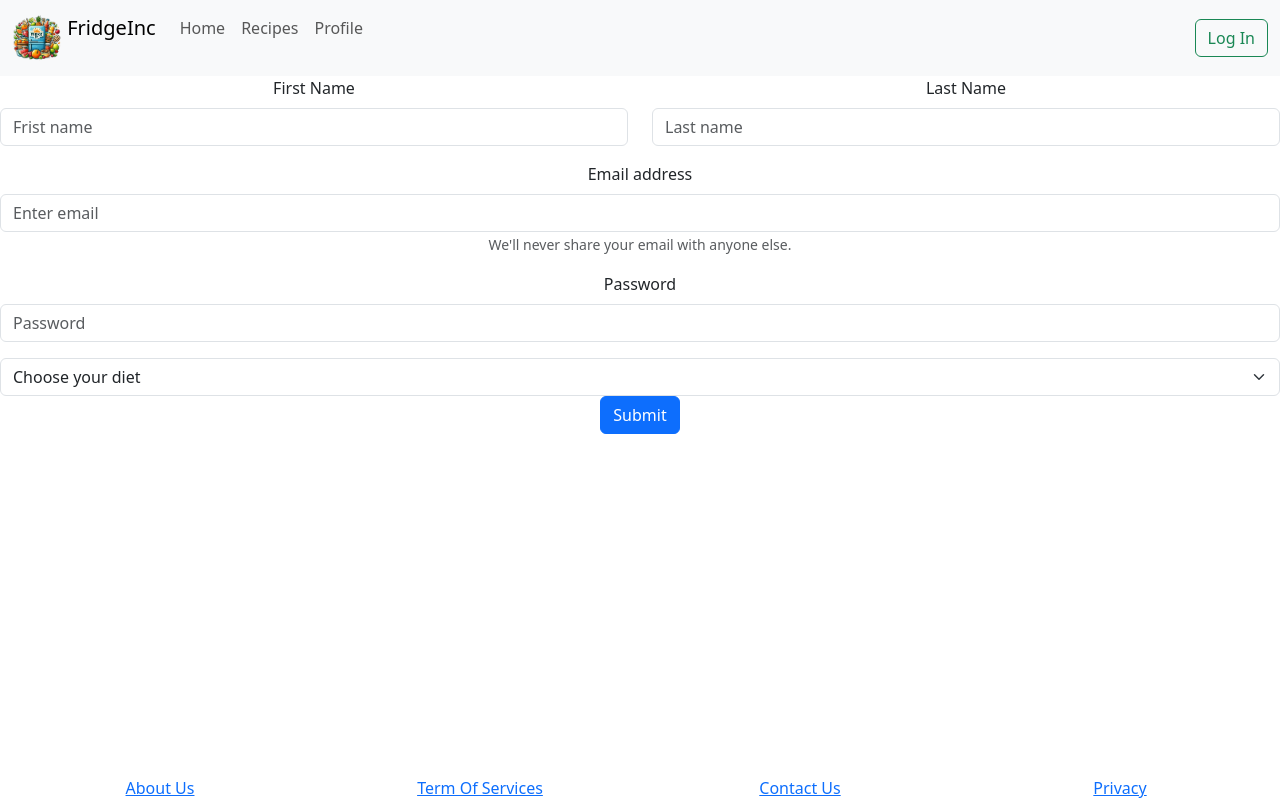
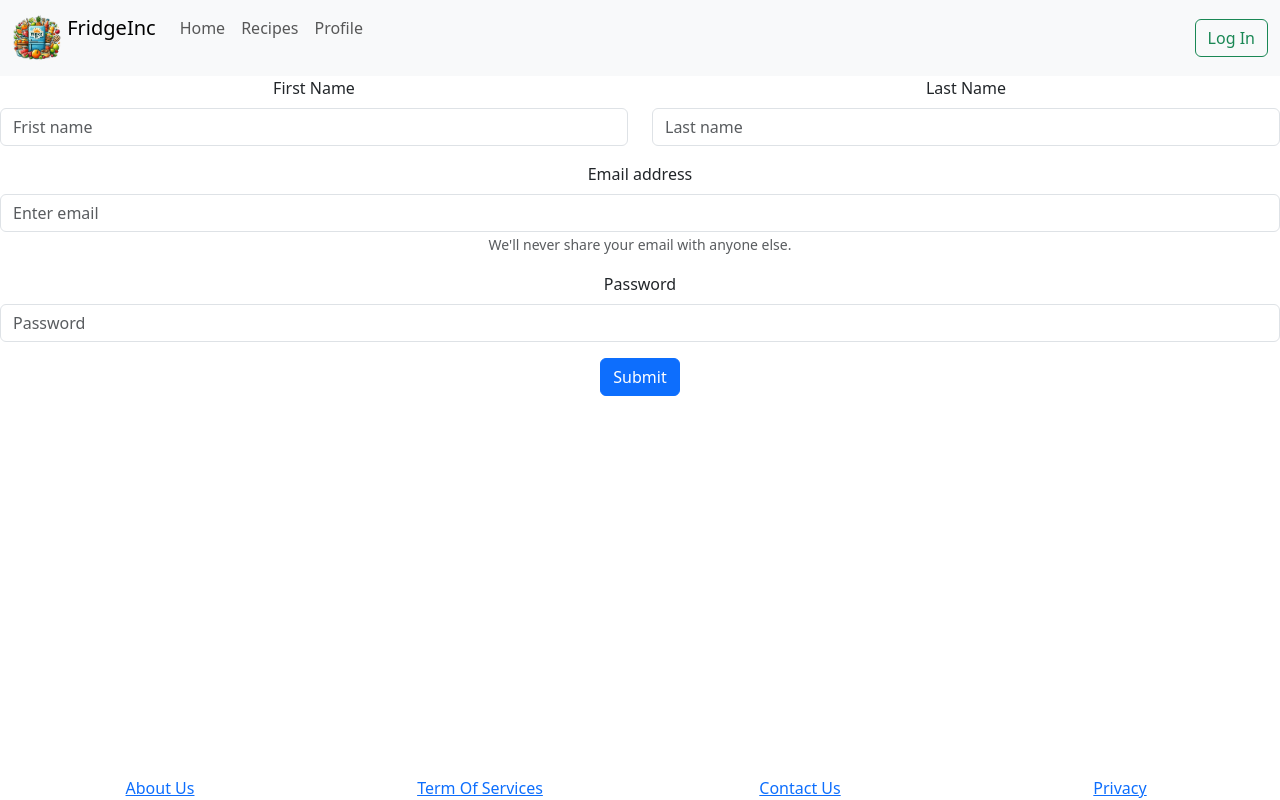
Before and after one commit to shibcreate/FridgeInc, a React (Vite) app in the folder client/: page /register in a window 1280 px wide. Built offline with nearby package versions, Linux system fonts and the light colour scheme.

Commit message:
updated register

```diff
--- a/client/package.json
+++ b/client/package.json
@@ -8,6 +8,7 @@
     "@testing-library/react": "^13.4.0",
     "@testing-library/user-event": "^13.5.0",
     "@vitejs/plugin-react": "^4.2.1",
+    "axios": "^1.6.8",
     "bootstrap": "^5.3.3",
     "react": "^18.2.0",
     "react-bootstrap": "^2.10.1",
--- a/client/src/App.jsx
+++ b/client/src/App.jsx
@@ -24,8 +24,8 @@ function App() {
           <Route path="/about" element={<About/>} />
           <Route path="/login" element={<Login />} />
           <Route path="/register" element={<Register />} />
-          <Route path="/profile" element={<Profile />} />
-          <Route path="/recipes" element={<RecipesList />} />
+          <Route path="/profile" element={<Profile />} /> //protected route
+          <Route path="/recipes" element={<RecipesList />} /> //protected route
           <Route path="/recipeDetail" element={<RecipeDetail />} />
         </Routes>
         </main>
--- a/client/src/pages/Register.jsx
+++ b/client/src/pages/Register.jsx
@@ -28,11 +28,6 @@ export default function Register() {
                 <Form.Label>Password</Form.Label>
                 <Form.Control type="password" placeholder="Password" />
             </Form.Group>
-            <Form.Select aria-label="Default select example">
-                <option>Choose your diet</option>
-                <option value="1">Vegan</option>
-                <option value="2">Vegetarian</option>
-            </Form.Select>
             <Link to='/profile'>
             <Button variant="primary" type="submit">
                 Submit
```
Also changed, not shown: 1 other file (tests, documents, lock files or other folders).
